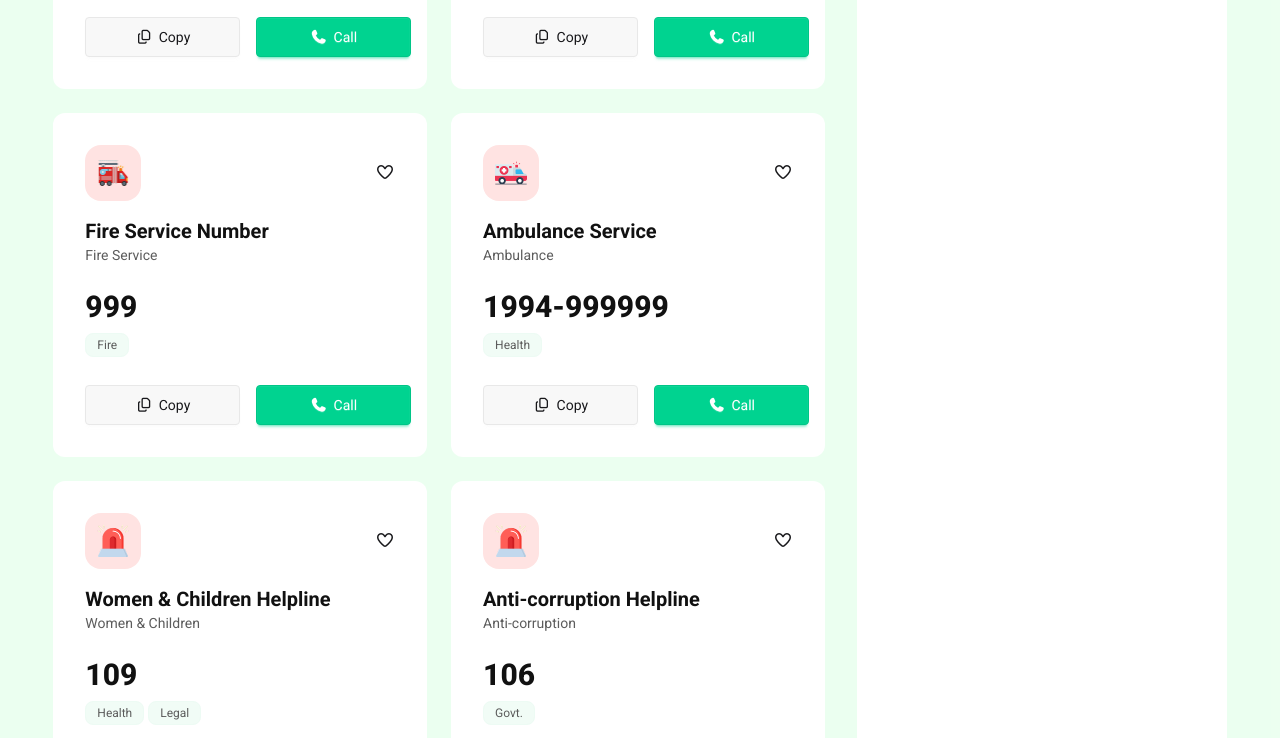
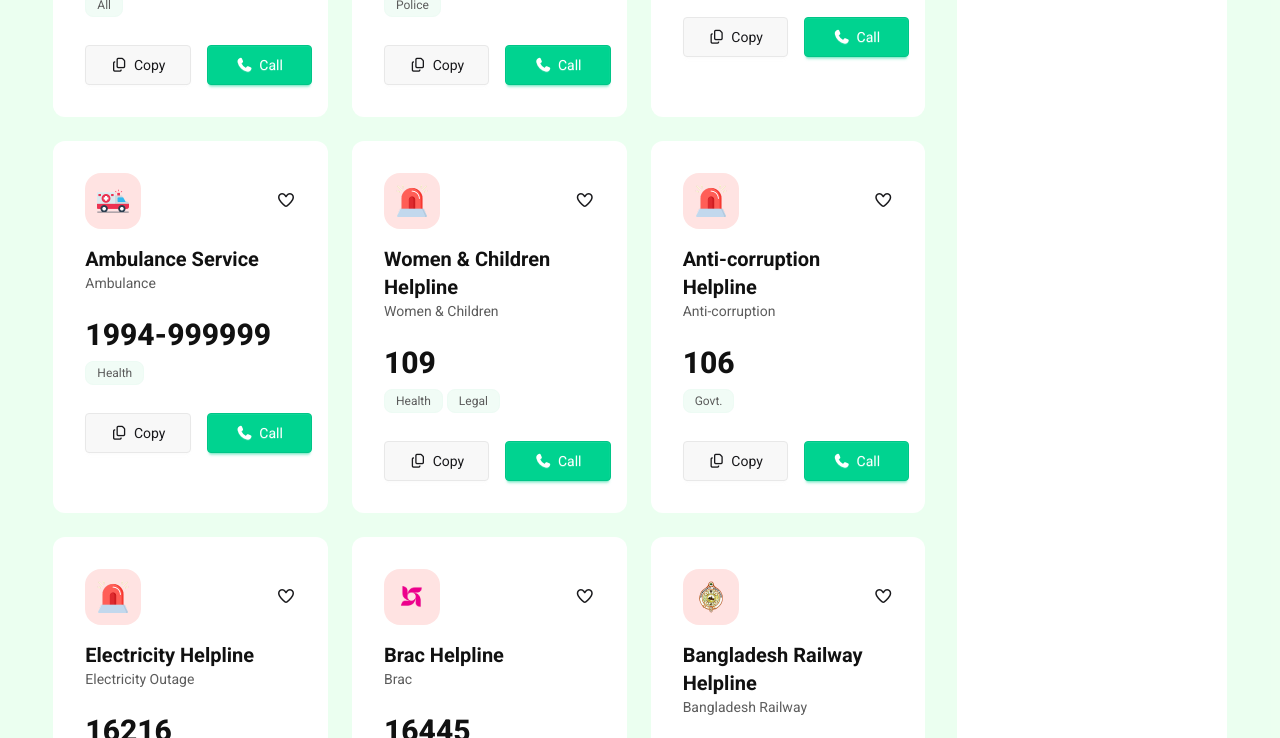
Before and after one commit to mhasantushar/w3ssmnt-phero-lp-ehotline-b12a05, a plain HTML site: page index.html in a window 1280 px wide. Shown: the part 655-1393 px from the top of the page. Drawn offline with nearby package versions, Linux system fonts and the light colour scheme; a web font is replaced by a local one.

Commit message:
xl state done

```diff
--- a/index.html
+++ b/index.html
@@ -80,7 +80,7 @@
 
       <!-- main content area starts here -->
       <section class="gap-8 grid grid-cols-1 sm:grid-cols-2 md:grid-cols-12 mx-auto w-11/12">
-        <section id="grid-info-gallery" class="gap-6 grid lg:grid-cols-2 md:col-span-7 lg:col-span-8 font-['roboto']">
+        <section id="grid-info-gallery" class="gap-6 grid lg:grid-cols-2 xl:grid-cols-3 md:col-span-7 lg:col-span-8 xl:col-span-9 font-['roboto']">
 
           <!-- national emergency number -->
           <article class="bg-white p-8 rounded-xl">
@@ -256,7 +256,7 @@
         </section>
 
         <!-- call history area starts here -->
-        <aside id="pane-event-history" class="md:col-span-5 lg:col-span-4 bg-white p-6 rounded-xl">
+        <aside id="pane-event-history" class="md:col-span-5 lg:col-span-4 xl:col-span-3 bg-white p-6 rounded-xl">
 
           <section class="flex justify-between items-center gap-2 mb-4">
             <h2 class="font-semibold text-xl"><i class="fa-solid fa-clock"></i> Call History</h2>
```
